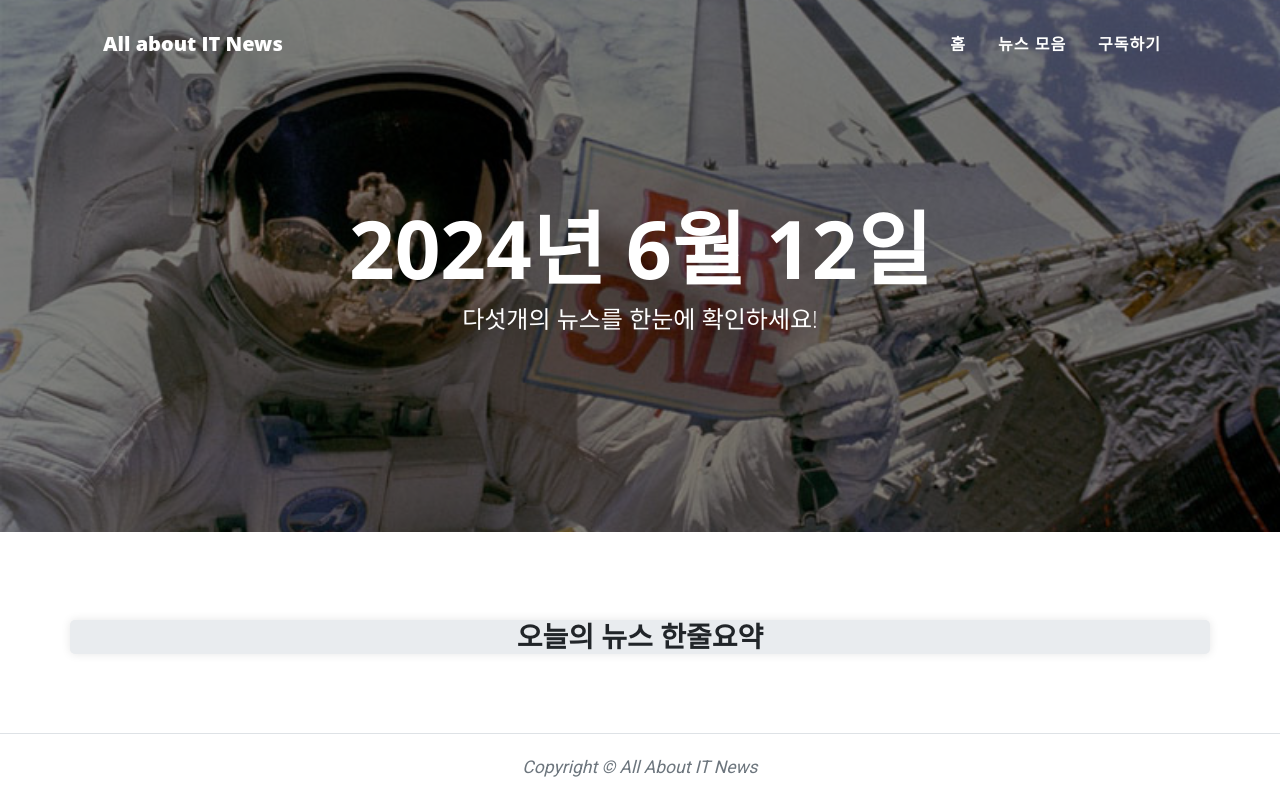
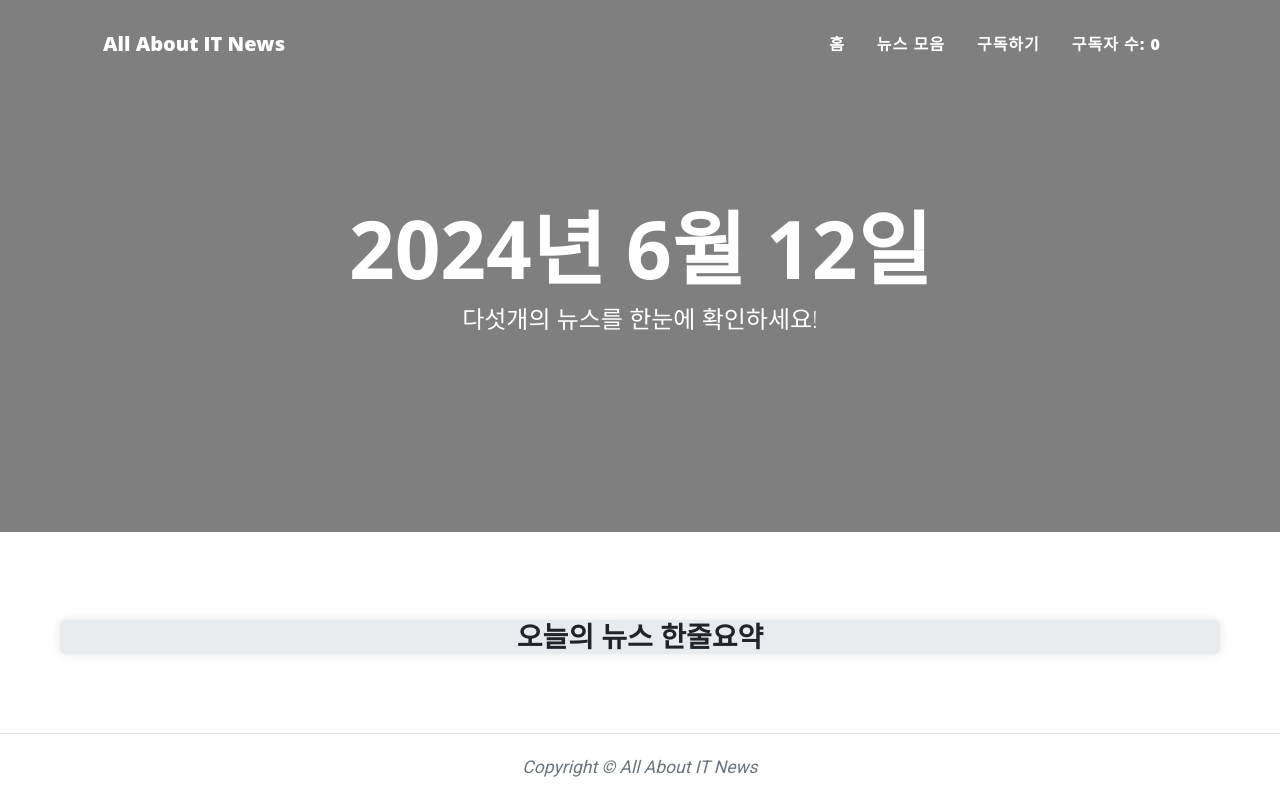
Before and after one commit to iamjinwon/All-About-IT-News, a Django app: page /newApp/post/20240612/ in a window 1280 px wide. Run offline with Django 5.2, Linux system fonts and the light colour scheme; data that the repository does not hold is empty; some libraries are stand-ins or nearby versions.

Commit message:
이메일 디버깅 및 기능 추가

```diff
--- a/newApp/templates/newApp/contact.html
+++ b/newApp/templates/newApp/contact.html
@@ -50,12 +50,13 @@
                         <li class="nav-item"><a class="nav-link px-lg-3 py-3 py-lg-4" href="{% url 'redirect_to_today_post' %}">홈</a></li>
                         <li class="nav-item"><a class="nav-link px-lg-3 py-3 py-lg-4" href="{% url 'index' %}">뉴스 모음</a></li>
                         <li class="nav-item"><a class="nav-link px-lg-3 py-3 py-lg-4" href="{% url 'contact' %}">구독하기</a></li>
+                        <li class="nav-item"><a class="nav-link px-lg-3 py-3 py-lg-4">구독자 수: {{ subscriber_count }}</a></li>
                     </ul>
                 </div>
             </div>
         </nav>
         <!-- Page Header-->
-        <header class="masthead" style="background-image: url('{% static 'assets/img/contact-bg.jpg' %}');">
+        <header class="masthead">
             <div class="container position-relative px-4 px-lg-5">
                 <div class="row gx-4 gx-lg-5 justify-content-center">
                     <div class="col-md-10 col-lg-8 col-xl-7">
--- a/newApp/templates/newApp/index.html
+++ b/newApp/templates/newApp/index.html
@@ -27,12 +27,13 @@
                         <li class="nav-item"><a class="nav-link px-lg-3 py-3 py-lg-4" href="{% url 'redirect_to_today_post' %}">홈</a></li>
                         <li class="nav-item"><a class="nav-link px-lg-3 py-3 py-lg-4" href="{% url 'index' %}">뉴스 모음</a></li>
                         <li class="nav-item"><a class="nav-link px-lg-3 py-3 py-lg-4" href="{% url 'contact' %}">구독하기</a></li>
+                        <li class="nav-item"><a class="nav-link px-lg-3 py-3 py-lg-4">구독자 수: {{ subscriber_count }}</a></li>
                     </ul>
                 </div>
             </div>
         </nav>
         <!-- Page Header-->
-        <header class="masthead" style="background-image: url('{% static 'assets/img/home-bg.jpg' %}');">
+        <header class="masthead">
             <div class="container position-relative px-4 px-lg-5">
                 <div class="row gx-4 gx-lg-5 justify-content-center">
                     <div class="col-md-10 col-lg-8 col-xl-7">
--- a/newApp/templates/newApp/post.html
+++ b/newApp/templates/newApp/post.html
@@ -21,7 +21,8 @@
         .container {
             max-width: 100%;
             margin: 0 auto;
-            padding: 0 15px;
+            padding: 0 5px;
+            text-align: center;
         }
         .summary-box {
             text-align: center;
@@ -53,11 +54,6 @@
                 max-width: 1170px;
             }
         }
-        .vertical-align {
-            display: flex;
-            flex-direction: column;
-            align-items: center;
-        }
     </style>
 </head>
 <body>
@@ -65,7 +61,7 @@
         <!-- Navigation-->
         <nav class="navbar navbar-expand-lg navbar-light" id="mainNav">
             <div class="container px-4 px-lg-5">
-                <a class="navbar-brand" href="{% url 'redirect_to_today_post' %}">All about IT News</a>
+                <a class="navbar-brand" href="{% url 'redirect_to_today_post' %}">All About IT News</a>
                 <button class="navbar-toggler" type="button" data-bs-toggle="collapse" data-bs-target="#navbarResponsive" aria-controls="navbarResponsive" aria-expanded="false" aria-label="Toggle navigation">
                     Menu
                     <i class="fas fa-bars"></i>
@@ -75,12 +71,13 @@
                         <li class="nav-item"><a class="nav-link px-lg-3 py-3 py-lg-4" href="{% url 'redirect_to_today_post' %}">홈</a></li>
                         <li class="nav-item"><a class="nav-link px-lg-3 py-3 py-lg-4" href="{% url 'index' %}">뉴스 모음</a></li>
                         <li class="nav-item"><a class="nav-link px-lg-3 py-3 py-lg-4" href="{% url 'contact' %}">구독하기</a></li>
+                        <li class="nav-item"><a class="nav-link px-lg-3 py-3 py-lg-4">구독자 수: {{ subscriber_count }}</a></li>
                     </ul>
                 </div>
             </div>
         </nav>
         <!-- Page Header-->
-        <header class="masthead" style="background-image: url('{% static 'assets/img/post-sample-image.jpg' %}');">
+        <header class="masthead">
             <div class="container position-relative px-4 px-lg-5">
                 <div class="row gx-4 gx-lg-5 justify-content-center">
                     <div class="col-md-10 col-lg-8 col-xl-7">
--- a/newApp/views.py
+++ b/newApp/views.py
@@ -3,6 +3,7 @@ from django.core.exceptions import ValidationError
 from datetime import datetime
 from newApp.models import News, SummarizeNews
 from .forms import UserForm
+from .models import User
 
 def index(request):
     # 데이터베이스에서 뉴스 날짜 목록을 가져오기
@@ -15,23 +16,35 @@ def index(request):
 
     articles_with_display = [(date, datetime.strptime(date, '%Y%m%d').strftime('%Y년 %-m월 %-d일')) for date in formatted_articles]
 
-    return render(request, "newApp/index.html", {"articles": articles_with_display})
+    subscriber_count = User.objects.count()  # 구독자 수 계산
+
+    return render(request, "newApp/index.html", {"articles": articles_with_display, "subscriber_count": subscriber_count})
 
 def contact(request):
     success = False
     error_message = None
     if request.method == 'POST':
         form = UserForm(request.POST)
-        try:
-            if form.is_valid():
+        if form.is_valid():
+            try:
                 form.save()
-                success = True  # 폼이 성공적으로 제출되었음을 표시
-        except ValidationError as e:
-            error_message = e.message
+                success = True
+                form = UserForm()  # 폼을 새 인스턴스로 초기화하여 입력 칸 비우기
+            except ValidationError as e:
+                error_message = e.message
+        else:
+            error_message = form.errors.as_text()
     else:
         form = UserForm()
 
-    return render(request, 'newApp/contact.html', {'form': form, 'success': success, 'error_message': error_message})
+    subscriber_count = User.objects.count()  # 구독자 수 계산
+
+    return render(request, 'newApp/contact.html', {
+        'form': form,
+        'success': success,
+        'error_message': error_message,
+        'subscriber_count': subscriber_count,  # 구독자 수 템플릿에 전달
+    })
 
 def post(request, date_str):
     try:
@@ -60,8 +73,10 @@ def post(request, date_str):
                 }
                 combined_articles.append(combined_article)
 
+        subscriber_count = User.objects.count()  # 구독자 수 계산
+
         # Render the template with articles and display_date
-        return render(request, "newApp/post.html", {"articles": combined_articles, "display_date": display_date})
+        return render(request, "newApp/post.html", {"articles": combined_articles, "display_date": display_date, "subscriber_count": subscriber_count})
 
     except ValueError:
         # Handle exceptions for date parsing
```
Also changed, not shown: newApp/forms.py (+14 -0 lines), newApp/static/css/styles.css.
